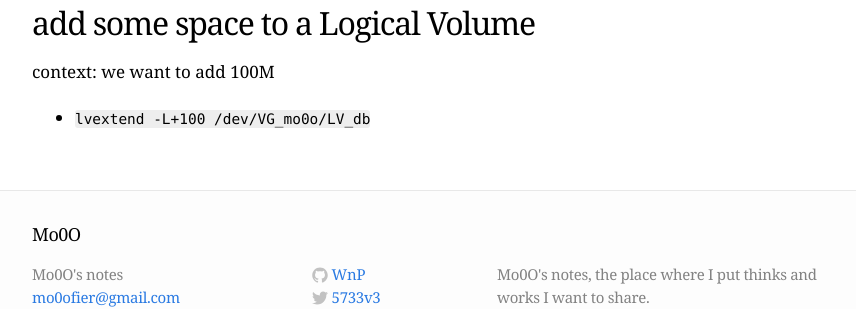
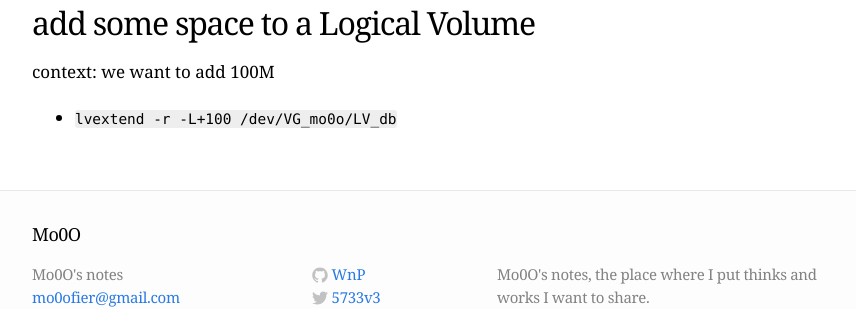
Before and after one commit to mo--/mo--.github.io, a Jekyll site: the page built from _posts/2014-11-13-lvm-how-to.markdown, in a window 1280 px wide. Shown: the part 1780-2089 px from the top of the page, without its empty margins (208-1064 px from the left). Built offline with Jekyll 4.4.1, drawn with Linux system fonts in a browser that asks for light colours.

```diff
--- a/_posts/2014-11-13-lvm-how-to.markdown
+++ b/_posts/2014-11-13-lvm-how-to.markdown
@@ -62,4 +62,4 @@ context: I want a new logical volume of 7.5G
 
 context: we want to add 100M
 
-- `lvextend -L+100 /dev/VG_mo0o/LV_db`
+- `lvextend -r -L+100 /dev/VG_mo0o/LV_db`
```
